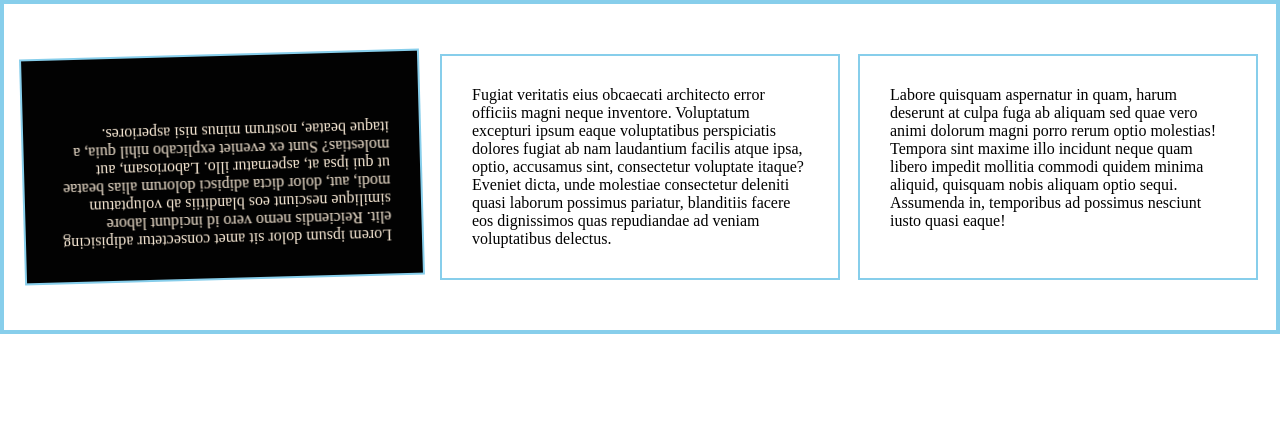
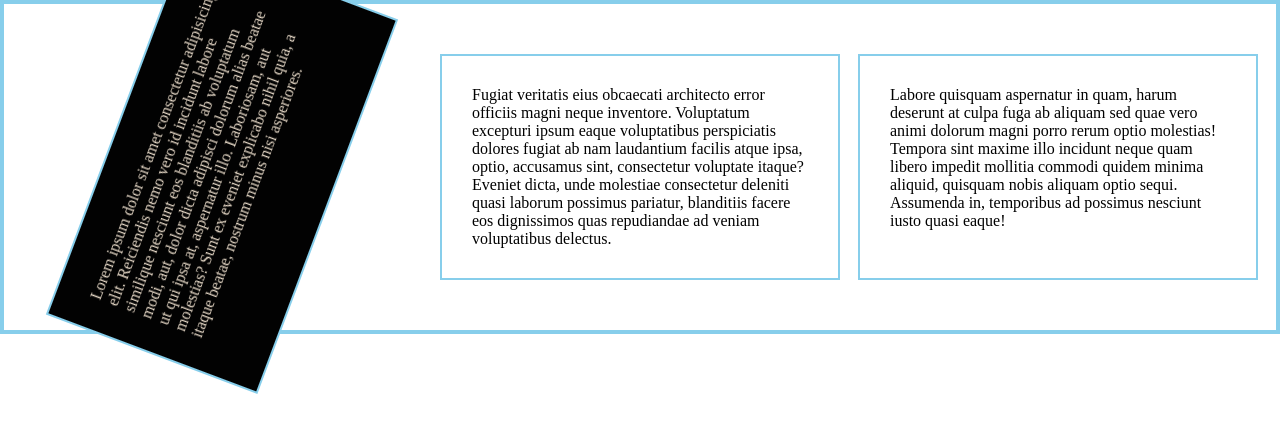
Before and after one commit to saadferozee/PH_module_10, a plain HTML site: page index.html in a window 1280 px wide. In both pictures the pointer is over the element 222 px from the left and 167 px from the top of the page. Drawn offline with Linux system fonts and the light colour scheme.

Commit message:
added all file, practice project pending, coming soon

```diff
--- a/styles/style.css
+++ b/styles/style.css
@@ -9,7 +9,7 @@
     justify-content: space-evenly;
     padding-top: 50px;
     padding-bottom: 50px;
-    border: 4px solid skyblue;
+    border: 4px solid #87ceeb;
 }
 
 .box {
@@ -19,10 +19,16 @@
     border: 2px solid skyblue;
     transition: transform 3s ease-in-out 0s, height 3s linear 0s, background-color 3s ease-in-out 0s, color 3s ease-in-out 0s;
 }
+.box p{
+    transition: color 3s linear 0s;
+}
 
 .box:hover {
-    transform: rotate(180deg) translate(0, 0);
+    transform: rotate(-70deg) translate(0, 0);
     height: calc(auto + 200px);
     background-color: black;
-    color: antiquewhite;
+    /* color: antiquewhite; */
 }
+.box:hover p {
+    color: #faebd7;
+}
```
Also changed, not shown: documents/classnote.txt, index.html (indentation only).
